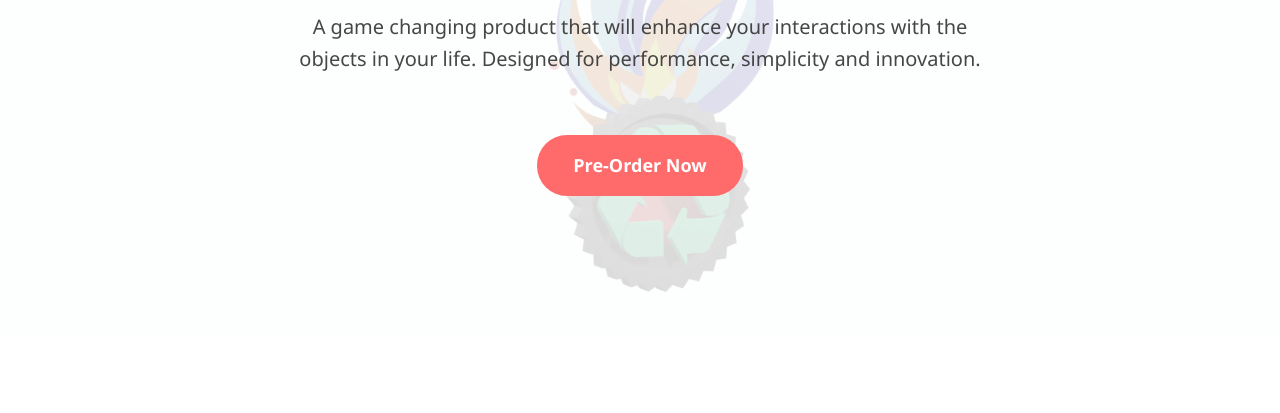
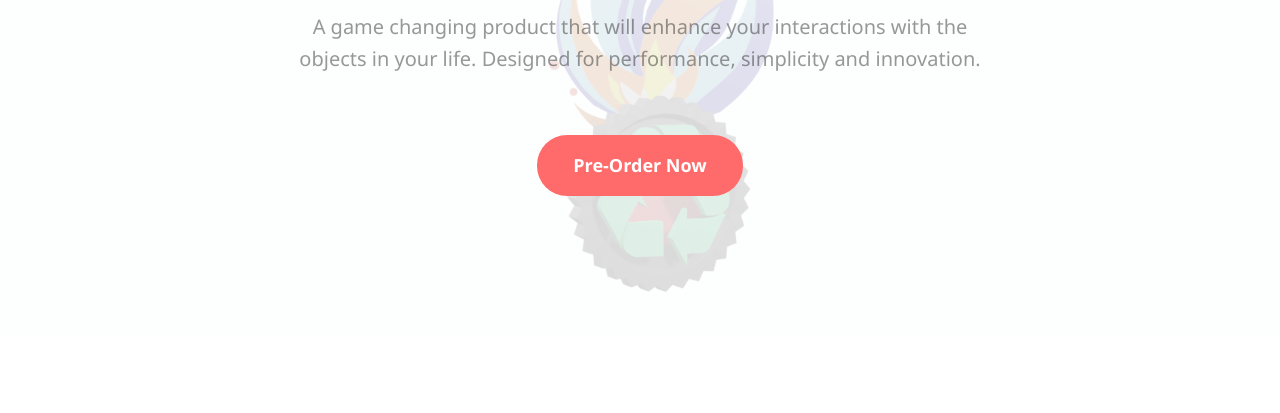
Before and after one commit to BadgerGetLit/GetLit, a plain HTML site: page index.html in a window 1280 px wide. Shown: the part 266-679 px from the top of the page. Drawn offline with Linux system fonts and the light colour scheme.

Commit message:
index.html

```diff
--- a/index.html
+++ b/index.html
@@ -115,7 +115,7 @@
             font-size: 20px;
             max-width: 700px;
             margin: 0 auto 40px;
-            opacity: 0.9;
+            opacity: 0.5;
         }
 
         .cta-button {
```
